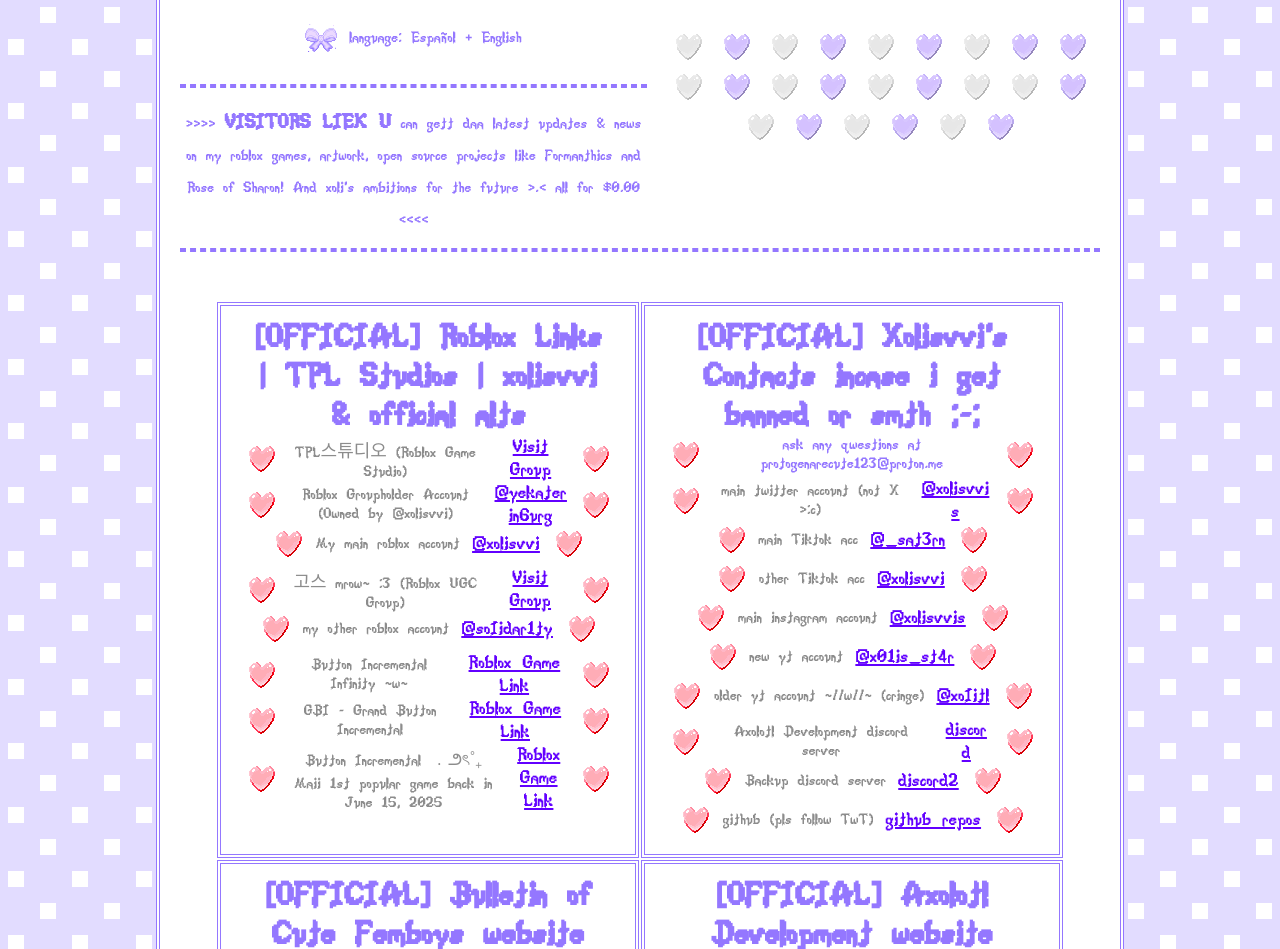
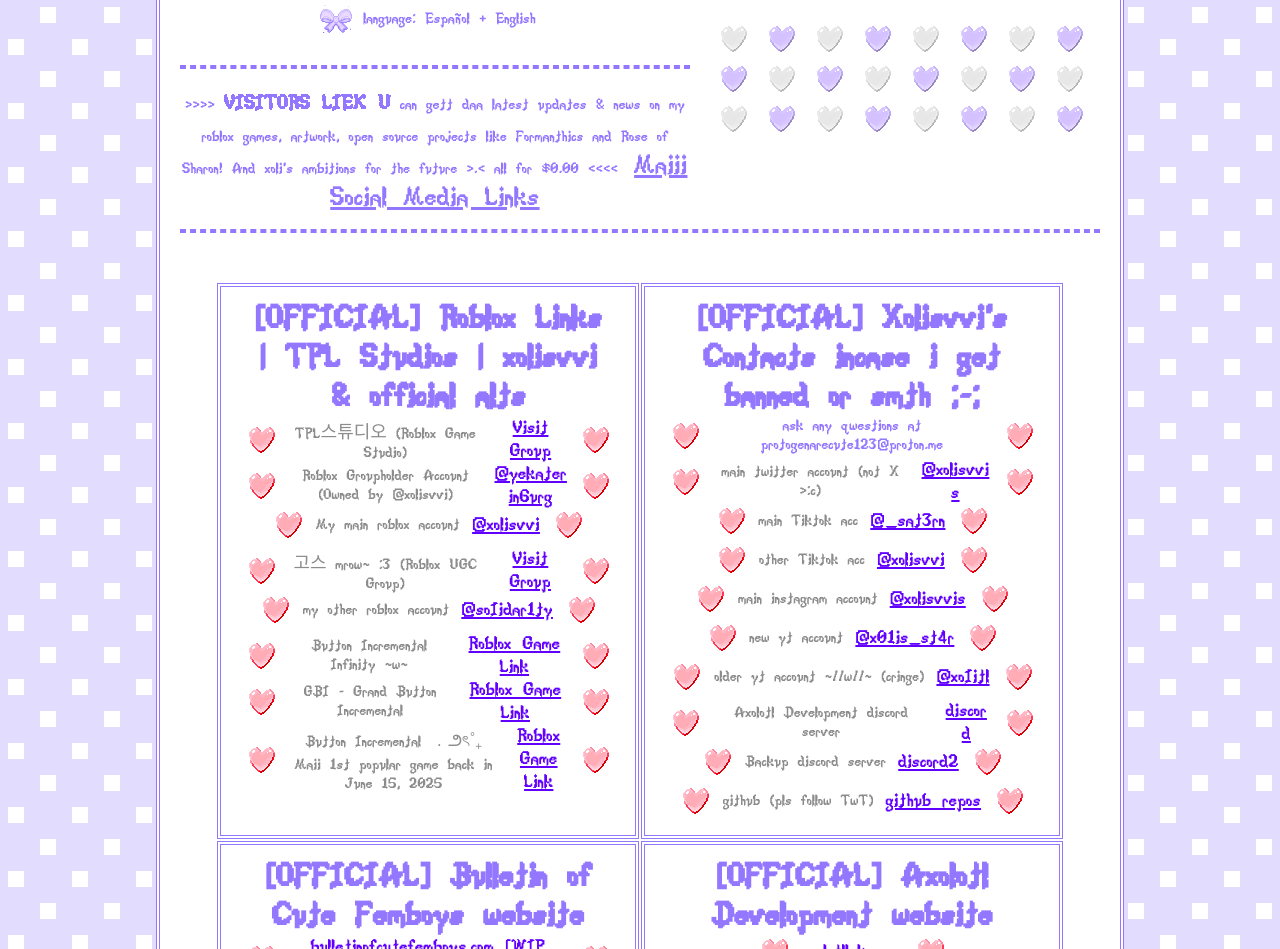
Before and after one commit to bulletinofcutefemboys/bulletinofcutefemboys.github.io, a plain HTML site: page index.html in a window 1280 px wide. Shown: the part 993-1942 px from the top of the page. Drawn offline with Linux system fonts and the light colour scheme.

Commit message:
added links.html

```diff
--- a/index.html
+++ b/index.html
@@ -139,6 +139,7 @@
                 </table>
                 <hr>
                 <span style="font-size: 18px;">&gt;&gt;&gt;&gt; </span><b style="font-size: 24px;">VISITORS LIEK U</b><span style="font-size: 18px"> can gett daa latest updates & news on my roblox games, artwork, open source projects like Formanthics and Rose of Sharon! And xoli's ambitions for the future &gt;.&lt; all for $0.00 &lt;&lt;&lt;&lt;</span>
+                <a href="links.html">Maiii Social Media Links</a>
             </div>
             <div>
                 <img class="noselect" draggable="false" src="img/Xolisvvi2026-10-29.png" alt="Xolisvvi's artwork & pfp in 2026" width="400" height="400">
```
